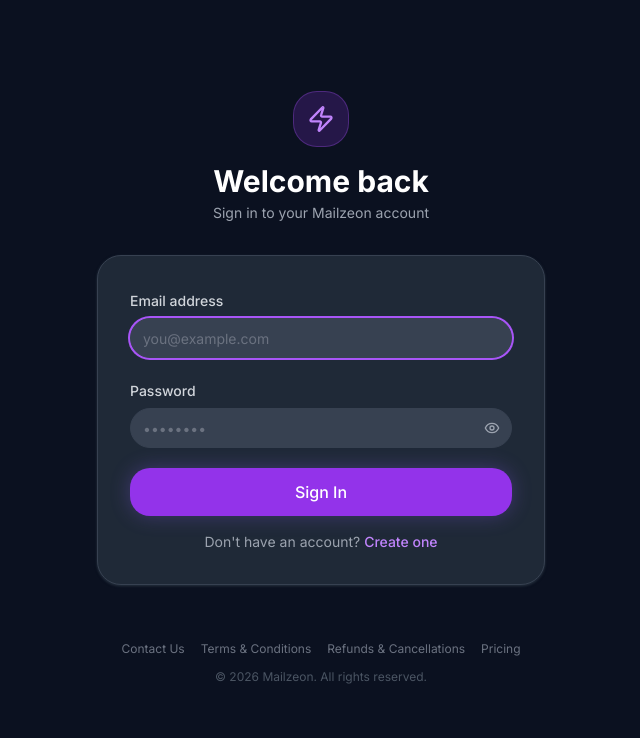
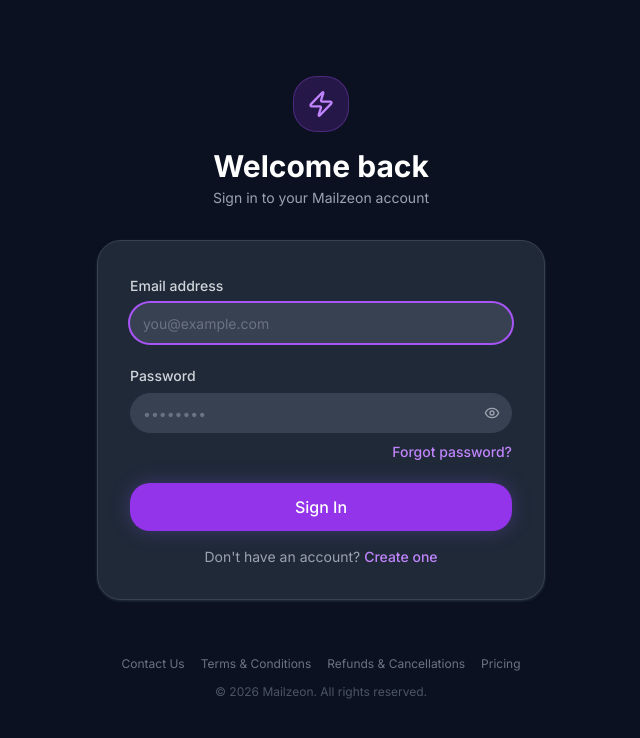
Before and after one commit to Mailzeon/Frontend, a Next.js app: page /login in a window 1280 px wide. Shown: the top 738 px of the page, without its empty margins (319-959 px from the left). Built offline with nearby package versions, Linux system fonts and the light colour scheme; no server answers.

Commit message:
Update page.tsx

```diff
--- a/app/(auth)/login/page.tsx
+++ b/app/(auth)/login/page.tsx
@@ -76,6 +76,11 @@
                   {show ? <EyeOff className="w-4 h-4"/> : <Eye className="w-4 h-4"/>}
                 </button>
               </div>
+              <div className="text-right">
+                <Link href="/forgot-password" className="text-sm text-purple-400 hover:text-purple-300 font-medium">
+                  Forgot password?
+                </Link>
+              </div>
             </div>
 
             <Button type="submit" className="w-full" size="lg" loading={loading}>
```
